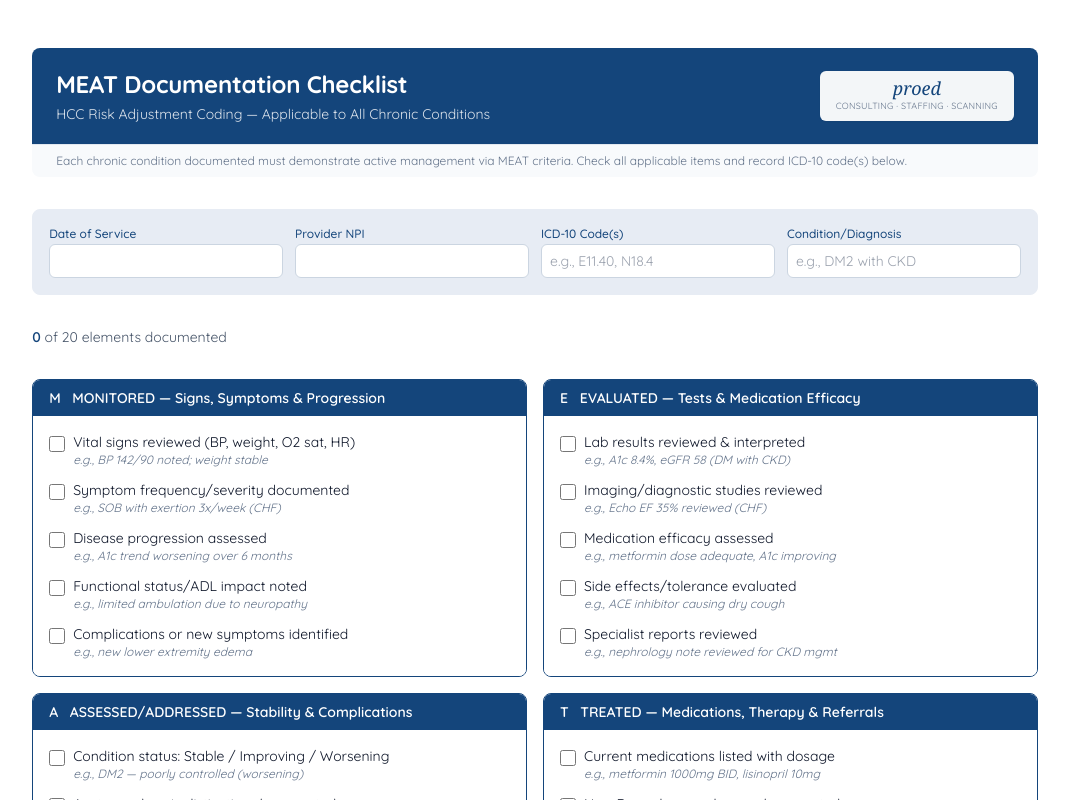
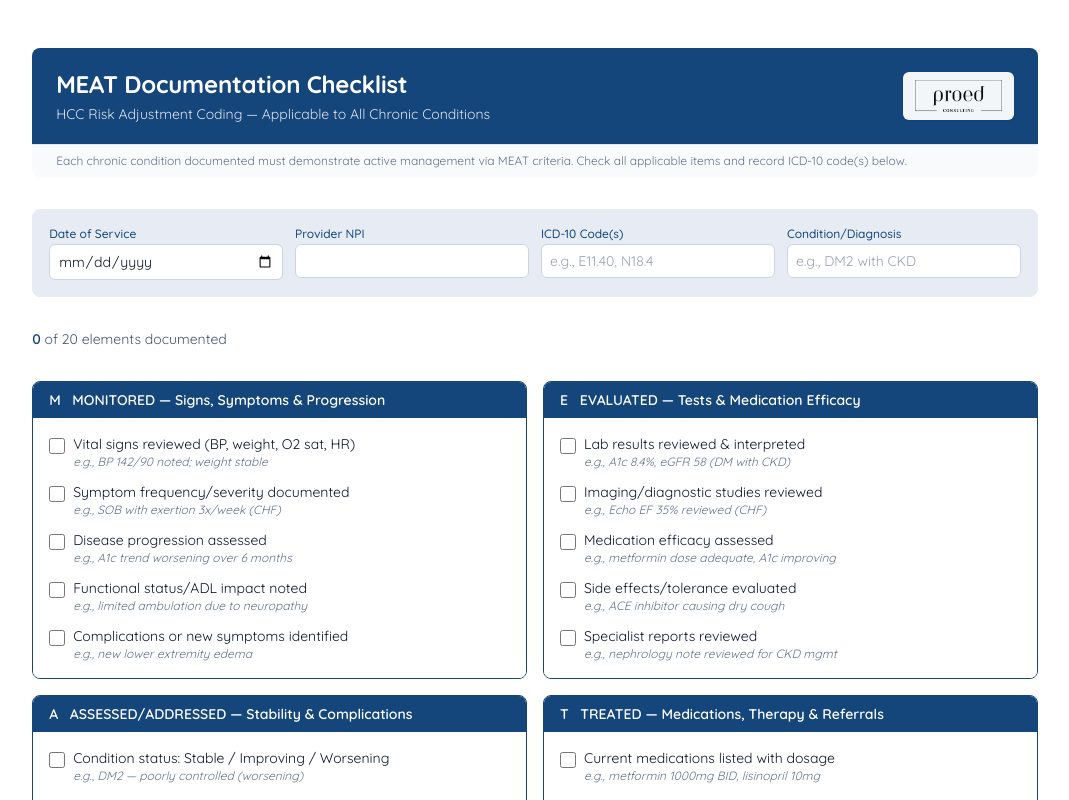
Before and after one commit to devaxcel/proed-coder-ai, a Next.js app: page /meat-hcc in a window 1280 px wide. Shown: the top 800 px of the page, without its empty margins (105-1174 px from the left). Built offline with nearby package versions, Linux system fonts and the light colour scheme; no server answers.

Commit message:
Use real ProEd logo and native date picker in MEAT HCC

```diff
--- a/app/meat-hcc/page.tsx
+++ b/app/meat-hcc/page.tsx
@@ -137,13 +137,8 @@ export default function MeatHccPage() {
               HCC Risk Adjustment Coding — Applicable to All Chronic Conditions
             </p>
           </div>
-          <div className="rounded-md bg-white/95 px-4 py-2 text-center shadow-sm">
-            <div className="font-serif italic text-lg leading-none" style={{ color: TEAL_DARK }}>
-              proed
-            </div>
-            <div className="text-[9px] uppercase tracking-wide text-slate-500 mt-0.5">
-              Consulting · Staffing · Scanning
-            </div>
+          <div className="rounded-md bg-white/95 px-3 py-2 shadow-sm">
+            <img src="/proed-logo.png" alt="ProEd Consulting" className="h-8 w-auto" />
           </div>
         </div>
         <p className="text-xs text-slate-500 px-6 py-2 bg-slate-50 border-t border-slate-200">
@@ -153,7 +148,7 @@ export default function MeatHccPage() {
 
       {/* Header fields */}
       <div className="grid grid-cols-1 md:grid-cols-4 gap-3 rounded-lg border p-4" style={{ borderColor: TEAL_LIGHT, backgroundColor: TEAL_LIGHT }}>
-        <Field label="Date of Service" value={dos} onChange={setDos} teal={TEAL} />
+        <Field label="Date of Service" value={dos} onChange={setDos} teal={TEAL} type="date" />
         <Field label="Provider NPI" value={npi} onChange={setNpi} teal={TEAL} />
         <Field label="ICD-10 Code(s)" value={icdCodes} onChange={setIcdCodes} placeholder="e.g., E11.40, N18.4" teal={TEAL} />
         <Field label="Condition/Diagnosis" value={condition} onChange={setCondition} placeholder="e.g., DM2 with CKD" teal={TEAL} />
@@ -251,17 +246,20 @@ function Field({
   onChange,
   placeholder,
   teal,
+  type = "text",
 }: {
   label: string;
   value: string;
   onChange: (v: string) => void;
   placeholder?: string;
   teal: string;
+  type?: "text" | "date";
 }) {
   return (
     <div>
       <label className="mb-0.5 block text-xs font-medium" style={{ color: teal }}>{label}</label>
       <input
+        type={type}
         value={value}
         onChange={(e) => onChange(e.target.value)}
         placeholder={placeholder}
```
